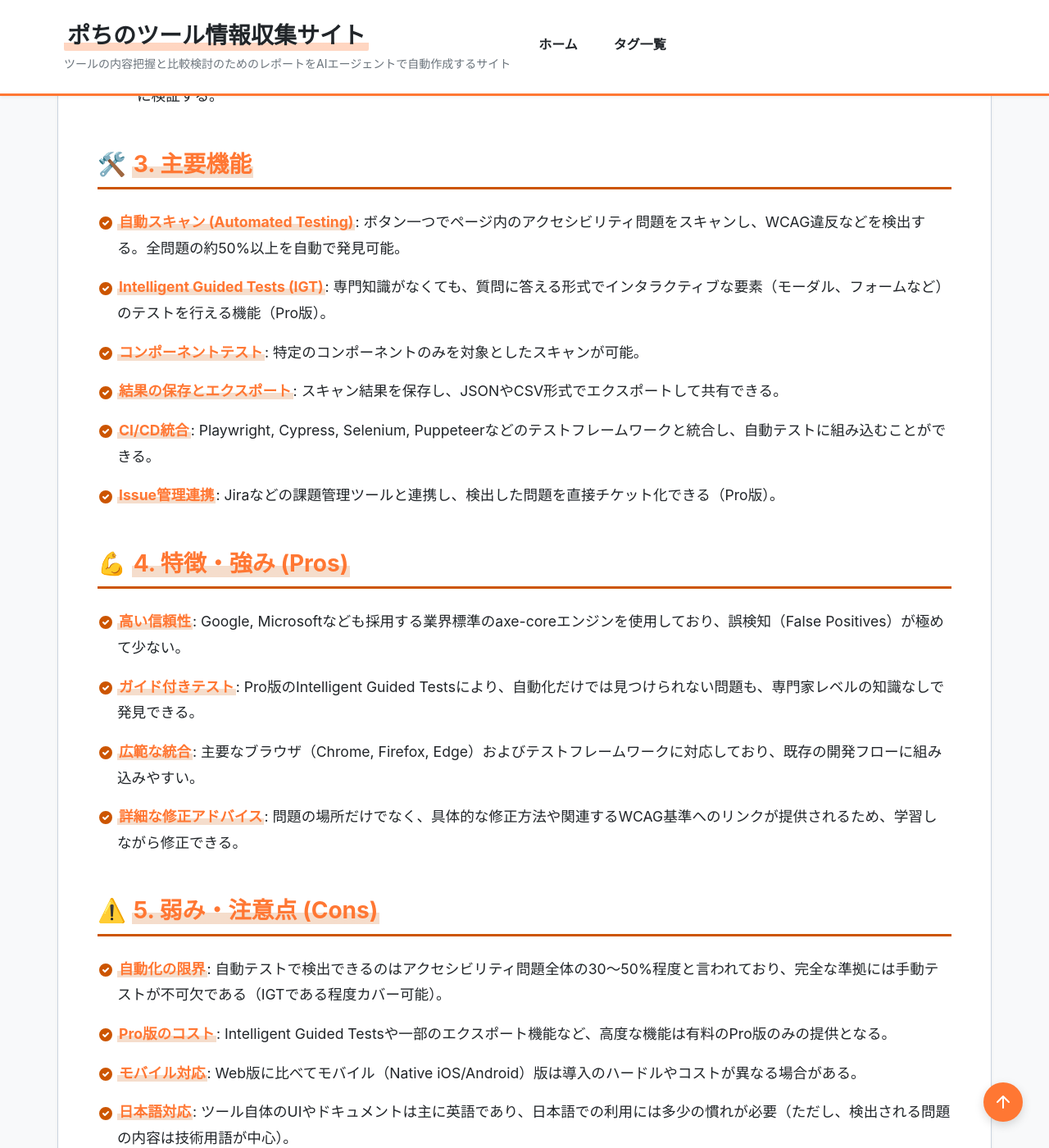
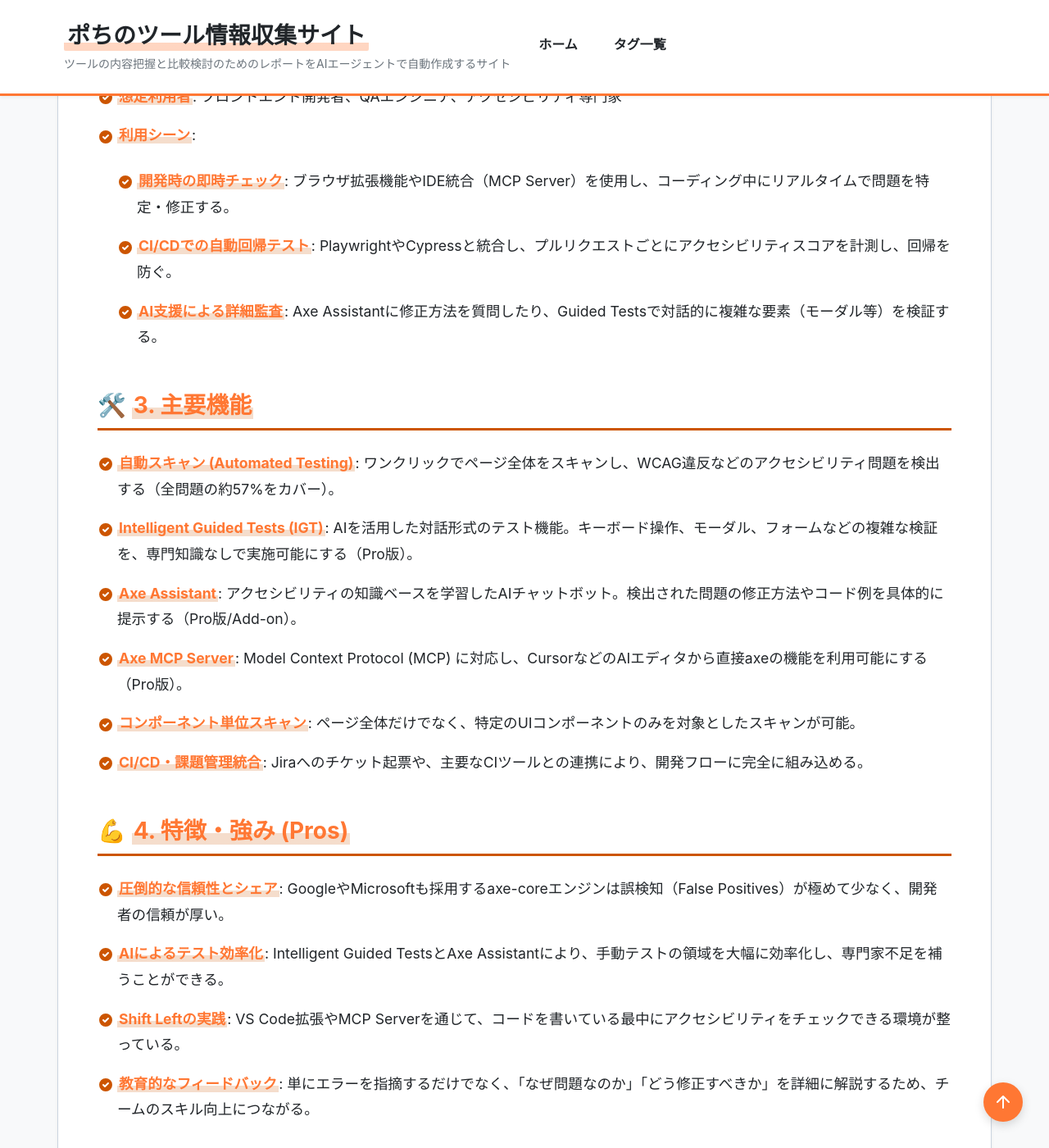
Before and after one commit to aegisfleet/tool-survey-report, a Jekyll site: the page built from _reports/axe-devtools.md, in a window 1280 px wide and 1400 px high, scrolled down 4053 px. Shown: the whole window at 82% size. Built offline with Jekyll 4.4.1, drawn with Linux system fonts in a browser that asks for light colours; some of the changed text lies outside the part shown.

Commit message:
Update axe DevTools report to Jan 2026 format and update related tools (#502)
- Updated _reports/axe-devtools.md to latest template and 2026-01-20 date.
- Added new AI features (Axe Assistant, MCP Server) to report.
- Updated relationships in axe-devtools.md, playwright.md, cypress.md, and selenium.md for bidirectional linking.

Co-authored-by: google-labs-jules[bot] <161369871+google-labs-jules[bot]@users.noreply.github.com>

```diff
--- a/_reports/axe-devtools.md
+++ b/_reports/axe-devtools.md
@@ -5,14 +5,15 @@ tool_reading: "アックス デブツールズ"
 category: "テスト/QA"
 developer: "Deque Systems"
 official_site: "https://www.deque.com/axe/devtools/"
-date: "2026-01-09"
-last_updated: "2026-01-09"
+date: "2026-01-20"
+last_updated: "2026-01-20"
 tags:
   - "テスト自動化"
   - "アクセシビリティ"
   - "開発者ツール"
-  - "ブラウザ拡張機能"
-description: "Webおよびモバイルアプリケーションのアクセシビリティ問題を検出し、修正を支援する開発者向けテストツール"
+  - "AI"
+  - "SaaS"
+description: "Webおよびモバイルアプリケーションのアクセシビリティ問題をAIと自動化で検出し、修正を支援する開発者向けテストツール"
 
 quick_summary:
   has_free_plan: true
@@ -22,23 +23,23 @@ quick_summary:
     - "開発者"
     - "QAエンジニア"
     - "アクセシビリティ専門家"
-  latest_highlight: "2025年12月にブラウザ拡張機能をバージョン4.118.2へ更新"
+  latest_highlight: "2025年後半にAIチャットボット「Axe Assistant」と「Axe MCP Server」を導入"
   update_frequency: "高"
 
 evaluation:
-  score: 82
+  score: 85
   base_score: 70
   plus_points:
     - point: 5
       reason: "業界標準のaxe-coreエンジンを採用し、高い信頼性と検出精度を誇る"
     - point: 5
-      reason: "Intelligent Guided Testsにより、専門知識がなくても複雑なアクセシビリティ問題を検出可能"
-    - point: 2
-      reason: "主要なテストフレームワーク（Playwright, Cypress等）との統合が容易"
+      reason: "Intelligent Guided TestsとAxe Assistantにより、専門知識がなくても修正可能"
+    - point: 5
+      reason: "Playwright, Cypress, VS Codeなど主要な開発ツールとの統合が極めて強力"
   minus_points:
     - point: 0
       reason: ""
-  summary: "アクセシビリティテストのデファクトスタンダードとして、開発ライフサイクル全体をカバーする強力なツール"
+  summary: "AI機能の強化により、アクセシビリティテストの効率と精度がさらに向上した業界標準ツール"
 
 links:
   github: "https://github.com/dequelabs/axe-core"
@@ -65,123 +66,156 @@ relationships:
   * ドキュメント: [https://docs.deque.com/devtools-for-web/4/en/](https://docs.deque.com/devtools-for-web/4/en/)
   * レビューサイト: [Chrome Web Store](https://chromewebstore.google.com/detail/axe-devtools-web-accessib/lhdoppojpmngadmnindnejefpokejbdd) | [G2](https://www.g2.com/products/deque-systems-axe-devtools/reviews)
 * **カテゴリ**: テスト/QA
-* **概要**: Webおよびモバイルアプリケーションのアクセシビリティ（a11y）における問題を検出し、修正を支援するテストツール群。業界標準のaxe-coreエンジンをベースにしており、ブラウザ拡張機能やCI/CD統合を通じて、WCAGなどの基準への準拠を効率的に確認できる。
+* **概要**: Webおよびモバイルアプリケーションのアクセシビリティ（a11y）における問題を検出し、修正を支援する包括的なテストスイート。業界標準のaxe-coreエンジンをベースに、AIを活用したガイド付きテストやチャットボット機能を提供し、開発ライフサイクル全体でのコンプライアンス準拠を支援する。
 
 ## **2. 目的と主な利用シーン**
 
 * **解決する課題**:
-  * Webアクセシビリティ基準（WCAG等）への準拠確認にかかる工数の削減
-  * 専門知識が必要なアクセシビリティテストの民主化
-  * 開発サイクルの早期段階での問題検出（Shift Left）
+  * Webアクセシビリティ基準（WCAG 2.1/2.2等）への準拠確認コストの削減
+  * 専門知識不足によるアクセシビリティ対応の遅延防止
+  * 手動テストが必要な複雑なユーザージャーニーの検証効率化
 * **想定利用者**: フロントエンド開発者、QAエンジニア、アクセシビリティ専門家
 * **利用シーン**:
-  * **開発中のセルフチェック**: ブラウザ拡張機能を使用して、開発者がコーディング中にページ単位でチェックを行う。
-  * **自動化テスト**: CI/CDパイプラインに組み込み、プルリクエストごとにアクセシビリティの回帰テストを実行する。
-  * **詳細監査**: Intelligent Guided Testsを使用して、自動検出できない複雑な問題（キーボード操作など）を手動ベースで効率的に検証する。
+  * **開発時の即時チェック**: ブラウザ拡張機能やIDE統合（MCP Server）を使用し、コーディング中にリアルタイムで問題を特定・修正する。
+  * **CI/CDでの自動回帰テスト**: PlaywrightやCypressと統合し、プルリクエストごとにアクセシビリティスコアを計測し、回帰を防ぐ。
+  * **AI支援による詳細監査**: Axe Assistantに修正方法を質問したり、Guided Testsで対話的に複雑な要素（モーダル等）を検証する。
 
 ## **3. 主要機能**
 
-* **自動スキャン (Automated Testing)**: ボタン一つでページ内のアクセシビリティ問題をスキャンし、WCAG違反などを検出する。全問題の約50%以上を自動で発見可能。
-* **Intelligent Guided Tests (IGT)**: 専門知識がなくても、質問に答える形式でインタラクティブな要素（モーダル、フォームなど）のテストを行える機能（Pro版）。
-* **コンポーネントテスト**: 特定のコンポーネントのみを対象としたスキャンが可能。
-* **結果の保存とエクスポート**: スキャン結果を保存し、JSONやCSV形式でエクスポートして共有できる。
-* **CI/CD統合**: Playwright, Cypress, Selenium, Puppeteerなどのテストフレームワークと統合し、自動テストに組み込むことができる。
-* **Issue管理連携**: Jiraなどの課題管理ツールと連携し、検出した問題を直接チケット化できる（Pro版）。
+* **自動スキャン (Automated Testing)**: ワンクリックでページ全体をスキャンし、WCAG違反などのアクセシビリティ問題を検出する（全問題の約57%をカバー）。
+* **Intelligent Guided Tests (IGT)**: AIを活用した対話形式のテスト機能。キーボード操作、モーダル、フォームなどの複雑な検証を、専門知識なしで実施可能にする（Pro版）。
+* **Axe Assistant**: アクセシビリティの知識ベースを学習したAIチャットボット。検出された問題の修正方法やコード例を具体的に提示する（Pro版/Add-on）。
+* **Axe MCP Server**: Model Context Protocol (MCP) に対応し、CursorなどのAIエディタから直接axeの機能を利用可能にする（Pro版）。
+* **コンポーネント単位スキャン**: ページ全体だけでなく、特定のUIコンポーネントのみを対象としたスキャンが可能。
+* **CI/CD・課題管理統合**: Jiraへのチケット起票や、主要なCIツールとの連携により、開発フローに完全に組み込める。
 
 ## **4. 特徴・強み (Pros)**
 
-* **高い信頼性**: Google, Microsoftなども採用する業界標準のaxe-coreエンジンを使用しており、誤検知（False Positives）が極めて少ない。
-* **ガイド付きテスト**: Pro版のIntelligent Guided Testsにより、自動化だけでは見つけられない問題も、専門家レベルの知識なしで発見できる。
-* **広範な統合**: 主要なブラウザ（Chrome, Firefox, Edge）およびテストフレームワークに対応しており、既存の開発フローに組み込みやすい。
-* **詳細な修正アドバイス**: 問題の場所だけでなく、具体的な修正方法や関連するWCAG基準へのリンクが提供されるため、学習しながら修正できる。
+* **圧倒的な信頼性とシェア**: GoogleやMicrosoftも採用するaxe-coreエンジンは誤検知（False Positives）が極めて少なく、開発者の信頼が厚い。
+* **AIによるテスト効率化**: Intelligent Guided TestsとAxe Assistantにより、手動テストの領域を大幅に効率化し、専門家不足を補うことができる。
+* **Shift Leftの実践**: VS Code拡張やMCP Serverを通じて、コードを書いている最中にアクセシビリティをチェックできる環境が整っている。
+* **教育的なフィードバック**: 単にエラーを指摘するだけでなく、「なぜ問題なのか」「どう修正すべきか」を詳細に解説するため、チームのスキル向上につながる。
 
 ## **5. 弱み・注意点 (Cons)**
 
-* **自動化の限界**: 自動テストで検出できるのはアクセシビリティ問題全体の30〜50%程度と言われており、完全な準拠には手動テストが不可欠である（IGTである程度カバー可能）。
-* **Pro版のコスト**: Intelligent Guided Testsや一部のエクスポート機能など、高度な機能は有料のPro版のみの提供となる。
-* **モバイル対応**: Web版に比べてモバイル（Native iOS/Android）版は導入のハードルやコストが異なる場合がある。
-* **日本語対応**: ツール自体のUIやドキュメントは主に英語であり、日本語での利用には多少の慣れが必要（ただし、検出される問題の内容は技術用語が中心）。
+* **コスト**: Intelligent Guided TestsやAI機能などの強力な機能は有料のPro版以上に限定されており、チーム導入時のコスト見積もりが必要。
+* **自動化の限界**: 優秀なツールだが、アクセシビリティ対応の全てを自動化できるわけではなく、依然として人間の判断が必要な領域は残る。
+* **モバイル対応の導入ハードル**: モバイルアプリ（iOS/Android）の検証環境構築はWeb版に比べてやや複雑な場合がある。
+* **日本語ローカライズ**: 検出結果の多くは英語（技術用語）であり、完全な日本語UI/ドキュメントを求める層には学習コストがかかる。
 
 ## **6. 料金プラン**
 
 | プラン名 | 料金 | 主な特徴 |
 |---------|------|---------|
-| **Extension (Free)** | 無料 | 基本的な自動スキャン、修正アドバイス |
-| **Extension (Pro)** | $40/月/ユーザー | Intelligent Guided Tests, コンポーネントテスト, エクスポート機能 |
-| **Bundle (Web)** | 要問い合わせ | Pro機能 + CI/CD統合, CLI, レポーティング機能 |
-| **Enterprise** | 要問い合わせ | 全機能 + オンプレミス対応, SSO, 専任サポート |
+| **Free (Extension)** | 無料 | 基本的な自動スキャン、修正アドバイス |
+| **Pro (Extension)** | $40/月/ユーザー | Intelligent Guided Tests, コンポーネントテスト, 結果保存・エクスポート |
+| **Web Bundle** | 要問い合わせ | Pro機能 + CI/CD統合, CLI, レポーティング機能, Axe Assistant |
+| **Enterprise** | 要問い合わせ | 全機能 + オンプレミス, SSO, 専任サポート, セキュリティ監査対応 |
 
-* **課金体系**: Pro版はユーザー単位の月額/年額課金。Enterpriseは規模に応じたカスタム見積もり。
-* **無料トライアル**: Pro版の無料トライアルあり（通常14日間）。
+* **課金体系**: Pro版はユーザーごとの月額/年額サブスクリプション。
+* **無料トライアル**: Pro版機能の14日間無料トライアルあり。
 
 ## **7. 導入実績・事例**
 
-* **導入企業**: Google, Microsoft, Salesforce, US Bank, Expediaなど、世界中の大手企業で採用されている。
-* **導入事例**: 大規模なEコマースサイトや公共機関のWebサイトにおいて、アクセシビリティ準拠を達成・維持するために利用されている。
-* **対象業界**: IT・ソフトウェア、金融、政府・公共機関、小売・Eコマースなど、アクセシビリティ対応が求められる全業界。
+* **導入企業**: Google, Microsoft, Salesforce, US Bank, Expedia, Adobeなど、フォーチュン100企業の多くが採用。
+* **導入事例**: 大規模な金融機関がコンプライアンス対応のために全社導入し、リリース前のアクセシビリティ検証時間を50%削減した事例などがある。
+* **対象業界**: 公共、金融、医療、教育、ITなど、法的要件や社会的責任としてアクセシビリティが重視される全業界。
 
 ## **8. サポート体制**
 
-* **ドキュメント**: Deque Universityや公式ドキュメントサイトで詳細なガイド、APIリファレンス、WCAG解説が提供されている。
-* **コミュニティ**: axe-coreはオープンソースであり、活発なGitHubコミュニティが存在する。年に一度のaxe-conカンファレンスも開催。
-* **公式サポート**: 有料プラン向けに専任のサポート窓口が提供されるほか、ヘルプデスクも利用可能。
+* **ドキュメント**: Deque Universityと連携した極めて詳細なドキュメントと学習リソースが提供されている。
+* **コミュニティ**: axe-coreはGitHub上で活発に開発されており、世界最大級のアクセシビリティコミュニティを持つ。年に一度「axe-con」を開催。
+* **公式サポート**: Pro版およびEnterprise版ユーザー向けに、メールやポータルを通じた優先サポートが提供される。
 
-## **9. 連携機能 (API・インテグレーション)**
+## **9. エコシステムと連携**
 
-* **API**: axe-core APIを提供しており、JavaScript環境であればどこでも実行可能。
+### **9.1 API・外部サービス連携**
+
+* **API**: 柔軟なJavaScript APIを提供。
 * **外部サービス連携**:
-  * **テストフレームワーク**: Playwright, Cypress, Selenium, Puppeteer, Jest
-  * **課題管理**: Jira
-  * **CI/CD**: GitHub Actions, Jenkins, CircleCI, Azure DevOps
+  * **課題管理**: Jira, Azure DevOps
+  * **CI/CD**: GitHub Actions, Jenkins, CircleCI
+  * **AIエディタ**: Cursor, Windsurf (via MCP Server)
+
+### **9.2 技術スタックとの相性**
+
+| 技術スタック | 相性 | メリット・推奨理由 | 懸念点・注意点 |
+|:---|:---:|:---|:---|
+| **React / Next.js** | ◎ | @axe-core/reactにより開発サーバーでの実行が容易 | 特になし |
+| **Vue.js** | ◎ | Vue向けのラッパーライブラリが充実 | 特になし |
+| **Playwright / Cypress** | ◎ | 公式パッケージがあり、既存テストへの組み込みが数行で完了 | テスト実行時間が若干伸びる可能性 |
+| **Storybook** | ◎ | Storybook Addonがあり、コンポーネントカタログ上で検証可能 | 設定が必要 |
 
 ## **10. セキュリティとコンプライアンス**
 
-* **認証**: Enterprise版ではSSO（Single Sign-On）に対応。
-* **データ管理**: ブラウザ拡張機能（Free/Pro）はローカルで動作し、ページコンテンツをDequeのサーバーに送信しない（設定によるが基本はローカル完結）。
-* **準拠規格**: SOC 2 Type II 認証を取得しており、エンタープライズレベルのセキュリティ基準を満たしている。
+* **認証**: Enterprise版でSSO (SAML, OIDC) に対応。
+* **データ管理**: ブラウザ拡張機能はローカルで動作し、ページデータを外部送信しない設計（Axe AssistantなどのAI機能利用時は規約による）。
+* **準拠規格**: SOC 2 Type II認証取得済み。VPAT (Voluntary Product Accessibility Template) 提供。
 
 ## **11. 操作性 (UI/UX) と学習コスト**
 
-* **UI/UX**: Chrome DevTools内に統合されているため、開発者にとって馴染みやすく、シームレスに利用できる。結果表示も直感的。
-* **学習コスト**: 自動スキャンはボタン一つで実行できるため学習コストはほぼゼロ。IGTやカスタム設定を行う場合は多少の学習が必要だが、ガイドが充実しているため習得しやすい。
+* **UI/UX**: Chrome/Edge/Firefoxの開発者ツールにタブとして統合され、開発者が使い慣れた環境で違和感なく操作できる。
+* **学習コスト**: 「Scan」ボタンを押すだけで結果が出るため、導入初日から使える。IGTはウィザード形式のため、マニュアルを読まなくても直感的に進められる。
 
-## **12. ユーザーの声（レビュー分析）**
+## **12. ベストプラクティス**
+
+* **効果的な活用法 (Modern Practices)**:
+  * **LinterとMCPの併用**: VS Code拡張やMCP Serverを使い、コードを書く段階で構文レベルの問題を排除する。
+  * **CIでの閾値設定**: Playwright等のテストでアクセシビリティ違反数が「0」であることをマージ条件にする（または重篤な違反のみブロックする）。
+  * **IGTの定期実行**: 自動テストでは拾えないキーボード操作等の問題を、IGTを使って週次などで定期チェックする。
+* **陥りやすい罠 (Antipatterns)**:
+  * **自動テストへの過信**: 「axeでエラーが出ない＝アクセシビリティ完璧」と誤解すること（自動テストのカバレッジは限定的）。
+  * **警告の無視**: 「あとで直す」と警告を放置し続け、技術的負債として積み上げること。
+
+## **13. ユーザーの声（レビュー分析）**
 
 * **調査対象**: Chrome Web Store, G2
 * **総合評価**: 4.8/5.0 (Chrome Web Store), 4.6/5.0 (G2)
 * **ポジティブな評価**:
-  * 「Lighthouseよりも詳細な問題が見つかり、修正方法も具体的で助かる」
-  * 「Guided Testsのおかげで、専門家でなくても深いテストができるようになった」
-  * 「CI/CDへの統合が簡単で、開発フローに組み込みやすい」
+  * 「Lighthouseよりも遥かに詳細で、かつ実用的なアドバイスが得られる」
+  * 「Intelligent Guided Testsのおかげで、アクセシビリティ専門家を雇う予算がなくても一定の品質を担保できた」
+  * 「Playwrightとの統合が非常に簡単で、既存のE2Eテストスイートにすぐに組み込めた」
 * **ネガティブな評価 / 改善要望**:
-  * 「Pro版の価格が個人開発者には少し高いと感じる」
-  * 「時々、動的なコンテンツの判定で誤検知ではないが、対応に迷うケースがある」
-* **特徴的なユースケース**: デザインシステム構築時にコンポーネント単位でaxeを実行し、アクセシビリティを担保した状態でリリースする運用。
+  * 「Pro版の価格が個人開発者や小規模チームには少し高い」
+  * 「非常に複雑なSPAの場合、スキャンに時間がかかることがある」
+* **特徴的なユースケース**: デザインシステムチームが各コンポーネントの品質ゲートとして導入し、全社的なアクセシビリティ向上を実現。
 
-## **13. 直近半年のアップデート情報**
+## **14. 直近半年のアップデート情報**
 
 * **2025-12-16**: **axe DevTools Extension 4.118.2** リリース。細かなバグ修正とパフォーマンス向上。
+* **2025-12-01**: **Axe Assistant & MCP Server** 正式リリース。AIチャットボットによる修正支援と、Cursor等のAIエディタ向けサーバー機能を追加。
 * **2025-11-25**: **axe DevTools Linter 4.10.1** リリース。VS Code拡張機能のバグ修正。
 * **2025-10-11**: **axe DevTools Linter 4.10.0** リリース。JSXにおける空コンテンツ要素の誤検知修正など、React/Angular開発者向けの改善。
-* **2025-05-21**: **axe DevTools Mobile** アップデート。Android/iOS向けのルール整合性の向上とスクリーンオリエンテーションのテスト改善（※リリースノートに基づく過去の記録）。
+* **2025-09-09**: **axe DevTools Linter 4.10.10** リリース。LiquidJSのサポート追加およびLinux ARMプロセッサのサポート。
 
 (出典: [Deque Release Notes](https://docs.deque.com/devtools-for-web/4/en/devtools-release-notes/))
 
-## **14. 類似ツールとの比較**
+## **15. 類似ツールとの比較**
+
+### **15.1 機能比較表 (星取表)**
+
+| 機能カテゴリ | 機能項目 | axe DevTools | Lighthouse | WAVE | Accessibility Insights |
+|:---:|:---|:---:|:---:|:---:|:---:|
+| **基本機能** | 自動スキャン | ◎<br><small>高精度・低誤検知</small> | ◯<br><small>axeベースだが簡易</small> | ◯<br><small>視覚的オーバーレイ</small> | ◎<br><small>axeベース</small> |
+| **高度な検証** | ガイド付きテスト | ◎<br><small>AI活用 (IGT)</small> | × | × | ◯<br><small>詳細なマニュアル手順</small> |
+| **自動化** | CI/CD統合 | ◎<br><small>主要ツール網羅</small> | ◯<br><small>CIツールあり</small> | △<br><small>API利用</small> | ◯<br><small>Azure DevOps等</small> |
+| **AI/支援** | AI修正提案 | ◎<br><small>Axe Assistant</small> | × | × | × |
+
+### **15.2 詳細比較**
 
 | ツール名 | 特徴 | 強み | 弱み | 選択肢となるケース |
 |---------|------|------|------|------------------|
-| **axe DevTools** | 業界標準エンジン, IGT | 信頼性が高い, ガイド機能が強力 | 高機能版は有料 | 本格的なアクセシビリティ対応が必要な場合 |
-| **Lighthouse** | Chrome標準搭載 | 手軽, パフォーマンス等も計測可 | a11yチェックは簡易的 | 基本的なチェックを無料で手早く行いたい場合 |
-| **WAVE** | 視覚的なオーバーレイ | 画面上で問題を直感的に把握可 | 自動化機能が弱い | デザイナーや非開発者が視覚的に確認したい場合 |
-| **Accessibility Insights** | Microsoft製, axeベース | 詳細なマニュアルテスト支援 | 学習コストがやや高い | Windows/Androidアプリのテストを重視する場合 |
+| **axe DevTools** | 業界標準, AI強化 | 信頼性, AIによるガイド, 統合の容易さ | Pro版は有料 | 本格的な開発フローへの統合と効率化を目指す場合 |
+| **Lighthouse** | Chrome標準 | 無料で手軽, パフォーマンス等も同時計測 | a11y専用機能は限定的 | 簡易的なチェックや、非機能要件全体をざっくり見たい場合 |
+| **WAVE** | 視覚的表示 | ページ上で問題箇所が直感的にわかる | 自動化・CI連携に不向き | デザイナーや非エンジニアが単一ページを確認する場合 |
+| **Accessibility Insights** | MS製 | 詳細な手動テスト手順書が含まれる | 学習コストがやや高い | Windowsアプリ検証や、MSエコシステム中心の場合 |
 
-## **15. 総評**
+## **16. 総評**
 
 * **総合的な評価**:
-  * アクセシビリティテストツールとして、機能の深さ、精度の高さ、開発フローへの統合のしやすさにおいてトップクラスのツールである。特にIntelligent Guided Testsは他ツールにない強力な差別化要因となっている。
+  * アクセシビリティテストツールの決定版。信頼性の高いエンジンに加え、最近のAI機能（Assistant, MCP）の統合により、開発者のワークフローを阻害せずに品質を高める環境が完成されている。
 * **推奨されるチームやプロジェクト**:
-  * 法的要件や企業ポリシーとして厳格なアクセシビリティ準拠が求められるプロジェクト。
-  * 開発者、QA、デザイナーが連携してアクセシビリティ向上に取り組むチーム。
+  * エンタープライズレベルのWebアプリケーション開発チーム。
+  * アクセシビリティを「後付け」ではなく「シフトレフト」で対応したい組織。
 * **選択時のポイント**:
-  * 無料のLighthouseで物足りなさを感じた場合や、誤検知に悩まされている場合はaxeへの切り替えを推奨する。Pro版のコストは、修正工数の削減と品質向上を考慮すれば十分にペイする可能性が高い。
+  * 無料ツールで限界を感じている、または誤検知の精査に時間を取られている場合は、axe DevToolsへの移行が最も費用対効果が高い。特にIntelligent Guided Testsは、アクセシビリティ専門家がいないチームにとって強力な武器となる。
```
Also changed, not shown: _reports/cypress.md (+1 -0 lines), _reports/playwright.md (+1 -0 lines), _reports/selenium.md (+1 -0 lines).
